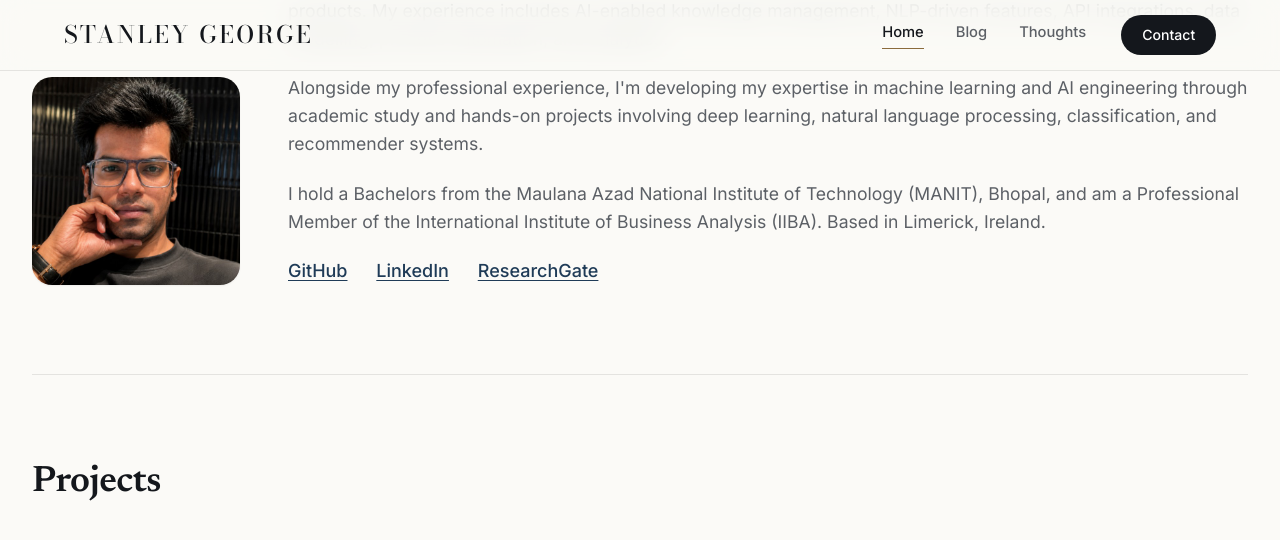
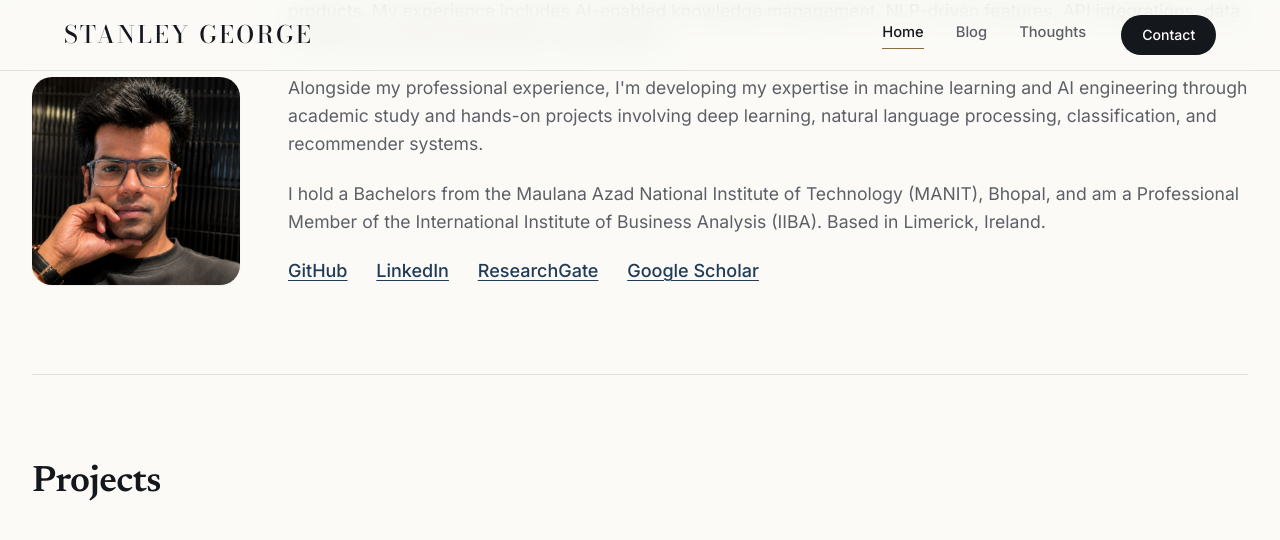
Before and after one commit to stageor/stageor.github.io, a Jekyll site: the page built from index.html, in a window 1280 px wide and 900 px high, scrolled down 349 px, cut to the strip 0-589 px from the top of the window. Shown: the top 540 px of the strip. Built offline with Jekyll 4.4.1, drawn with Linux system fonts in a browser that asks for light colours.

Commit message:
Add Google Scholar link to About section and structured data
Co-Authored-By: Claude Sonnet 5 <noreply@anthropic.com>
Claude-Session: https://claude.ai/code/session_01V1zx5mLX7vrJ9dsy7ibrGV

```diff
--- a/_includes/head.html
+++ b/_includes/head.html
@@ -30,7 +30,8 @@
   "sameAs": [
     "https://github.com/stageor",
     "https://linkedin.com/in/stanleygeorge01",
-    "https://www.researchgate.net/profile/Stanley-George-6"
+    "https://www.researchgate.net/profile/Stanley-George-6",
+    "https://scholar.google.com/citations?hl=en&user=Ipxte1MAAAAJ"
   ]
 }
 </script>
--- a/index.html
+++ b/index.html
@@ -35,6 +35,7 @@ title: Home
       <a class="underline" href="https://github.com/stageor">GitHub</a>
       <a class="underline" href="https://linkedin.com/in/stanleygeorge01">LinkedIn</a>
       <a class="underline" href="https://www.researchgate.net/profile/Stanley-George-6">ResearchGate</a>
+      <a class="underline" href="https://scholar.google.com/citations?hl=en&amp;user=Ipxte1MAAAAJ">Google Scholar</a>
     </div>
     </div>
   </div>
```
